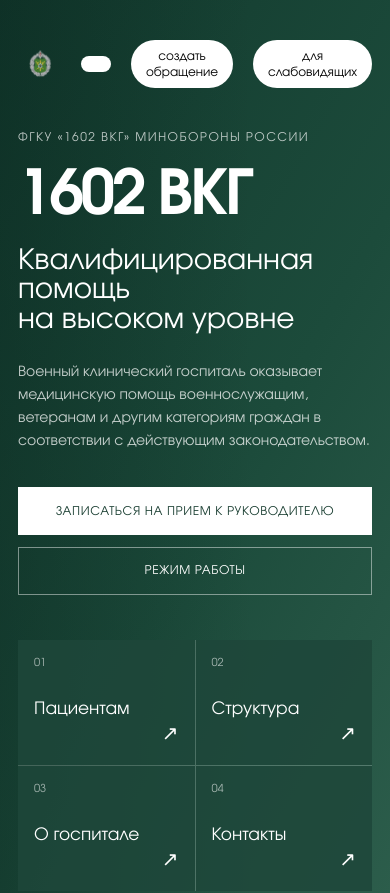
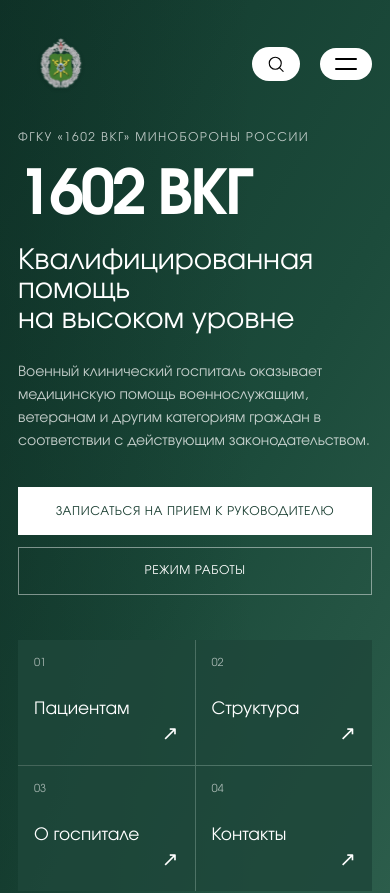
Before and after one commit to jestyrn-del/Hospital-website, a React (Vite) app: page / in a window 390 px wide. Shown: the top 893 px of the page. Built offline with nearby package versions, Linux system fonts and the light colour scheme.

Commit message:
ready mobile version for header

```diff
--- a/src/components/Header/Header.css
+++ b/src/components/Header/Header.css
@@ -26,10 +26,6 @@
     width: auto;
 }
 
-.header-navigation {
-    display: none;
-}
-
 .header-actions {
     display: flex;
     align-items: center;
@@ -50,39 +46,26 @@
 }
 
 @media(max-width:1100px) {
-    .header__nav {
+    .header-navigation {
         display: none
     }
 
-    .header__actions {
+    .header-actions {
         margin-left: auto
     }
 }
 
-@media(max-width:767px) {
-    .site-header {
-        position: absolute
+@media(max-width:400px) {
+    .header-not-mobile{
+        display: none;
     }
 
-    .header__inner {
-        min-height: 100px;
-        padding-inline: 18px
-    }
-
-    .header__request,
-    .header__accessibility {
-        display: none
-    }
-
-    .menu-button {
-        display: block
-    }
-
-    .brand {
-        font-size: 19px
-    }
-
-    .icon-button {
-        font-size: 27px
+    .mobile-button span {
+        display: block;
+        width: 22px;
+        height: 2px;
+        background-color: #000000;
+        border-radius: 2px;
+        margin: 2px 0;
     }
 }
--- a/src/components/Header/Header.tsx
+++ b/src/components/Header/Header.tsx
@@ -11,17 +11,11 @@ export function Header({ onSearchOpen, onMenuOpen, onCreateRequest, onAccessibil
           <img src={headerLogo}/>
         </div>
 
-        <nav className="header-navigation" aria-label="Основная навигация">
-          <a href="#patient">Пациентам</a>
-          <a href="#about">О госпитале</a>
-          <a href="#contacts">Контакты</a>
-        </nav>
-
         <div className="header-actions">
           <button className="header-button" type="button" onClick={onSearchOpen} aria-label="поиск"><img src={searchLense} alt="Поиск"/></button>
-          <button className="header-button" type="button" onClick={onCreateRequest}>создать обращение</button>
-          <button className="header-button" type="button" onClick={onAccessibility}>для слабовидящих</button>
-          <button className="mobile-button header-button" type="button" onClick={onMenuOpen} aria-label="открыть меню"><span/><span/></button>
+          <button className="header-button header-not-mobile" type="button" onClick={onCreateRequest}>создать обращение</button>
+          <button className="header-button header-not-mobile" type="button" onClick={onAccessibility}>для слабовидящих</button>
+          <button className="header-button mobile-button" type="button" onClick={onMenuOpen} aria-label="открыть меню"><span/><span/></button>
         </div>
       </div>
     </header>
--- a/src/styles/global.css
+++ b/src/styles/global.css
@@ -119,17 +119,16 @@ select:focus-visible {
    ========================= */
 .mobile-button {
     display: none;
-    background-color: transparent;
 }
 
-.mobile-button span {
-    display: none;
-    background-color: transparent;
-}
-
-
-@media (max-width: 767px) {
+@media (max-width: 400px) {
     .container {
         width: calc(100% - 36px);
     }
+
+    .mobile-button {
+        display: flex;
+        flex-direction: column;
+        gap: 4px;
+    }
 }
```
